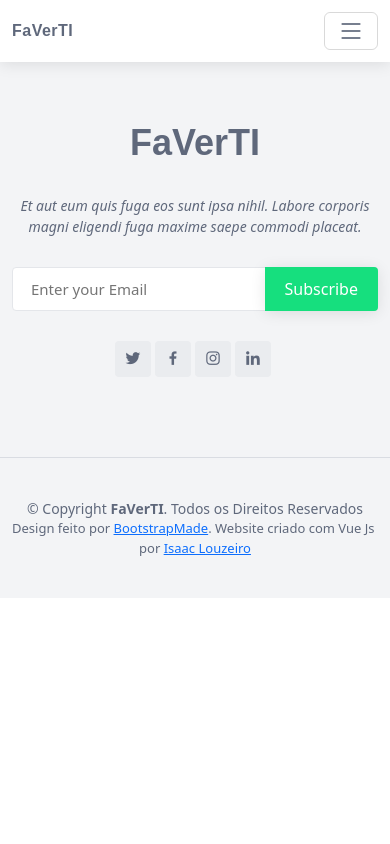
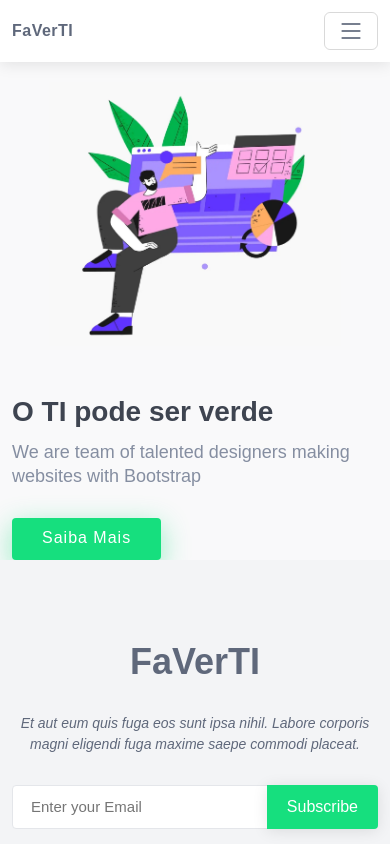
Before and after one commit to IsaacLouzeiro/faverti, a Vue app: page / in a window 390 px wide. Shown: the top 844 px of the page. Built offline with nearby package versions, Linux system fonts and the light colour scheme.

Commit message:
Criando component Hero (Conteudo do inicio do site)

```diff
--- a/index.html
+++ b/index.html
@@ -1,5 +1,5 @@
 <!DOCTYPE html>
-<html lang="en">
+<html lang="pt-BR">
   <head>
     <meta charset="UTF-8">
     <link rel="icon" href="/favicon.ico">
--- a/src/assets/main.css
+++ b/src/assets/main.css
@@ -0,0 +1,18 @@
+#app {
+  font-family: "Raleway", sans-serif;
+  color: #444444;
+}
+
+a,
+.green {
+  color: #14c871;
+  text-decoration: none;
+  transition: 0.4s;
+}
+
+@media (hover: hover) {
+  a:hover {
+    color: #206bfb;
+    text-decoration: none;
+  }
+}
--- /dev/null
+++ b/src/components/HeroSection.vue
@@ -0,0 +1,123 @@
+<template>
+    <!-- ======= Hero Section ======= -->
+    <section id="hero" class="d-flex align-items-center">
+        <div class="container">
+            <div class="row">
+                <div class="col-lg-6 pt-5 pt-lg-0 order-2 order-lg-1 d-flex flex-column justify-content-center">
+                <h1>O TI pode ser verde</h1>
+                <h2>We are team of talented designers making websites with Bootstrap</h2>
+                <div class="d-flex">
+                    <a href="#green-it" class="btn-get-started scrollto">Saiba Mais</a>
+                </div>
+                </div>
+                <div class="col-lg-6 order-1 order-lg-2 hero-img">
+                <img src="../assets/img/infoBoy.jpg" class="img-fluid animated" alt="">
+                </div>
+            </div>
+        </div>
+    </section><!-- End Hero -->
+</template>
+
+<style scoped>
+/*--------------------------------------------------------------
+# Hero Section
+--------------------------------------------------------------*/
+#hero {
+    width: 100%;
+    height: 80vh;
+    background-color: #f9f9fa;
+    padding-top: 82px;
+}
+
+#hero h1 {
+    margin: 0;
+    font-size: 48px;
+    font-weight: 700;
+    line-height: 56px;
+    color: #3e4450;
+}
+
+#hero h2 {
+    color: #858ea1;
+    margin: 10px 0 30px 0;
+    font-size: 24px;
+}
+
+#hero .btn-get-started {
+    font-family: "Raleway", sans-serif;
+    font-weight: 500;
+    font-size: 16px;
+    letter-spacing: 1px;
+    display: inline-block;
+    padding: 8px 30px 10px 30px;
+    border-radius: 4px;
+    transition: 0.5s;
+    color: #fff;
+    background: #16df7e;
+    box-shadow: 0 8px 28px rgba(22, 223, 126, 0.45);
+}
+
+#hero .btn-get-started:hover {
+    background: #206bfb;
+    box-shadow: 0 8px 28px rgba(32, 107, 251, 0.45);
+}
+
+#hero .animated {
+    animation: up-down 2s ease-in-out infinite alternate-reverse both;
+}
+
+@media (max-width: 991px) {
+    #hero {
+        height: 100vh;
+    }
+
+    #hero .animated {
+        animation: none;
+    }
+
+    #hero .hero-img {
+        text-align: center;
+    }
+
+    #hero .hero-img img {
+        width: 50%;
+    }
+}
+
+@media (max-width: 768px) {
+    #hero {
+        height: auto;
+    }
+
+    #hero h1 {
+        font-size: 28px;
+        line-height: 36px;
+    }
+
+    #hero h2 {
+        font-size: 18px;
+        line-height: 24px;
+        margin-bottom: 30px;
+    }
+
+    #hero .hero-img img {
+        width: 70%;
+    }
+}
+
+@media (max-width: 575px) {
+    #hero .hero-img img {
+        width: 80%;
+    }
+}
+
+@keyframes up-down {
+    0% {
+        transform: translateY(10px);
+    }
+
+    100% {
+        transform: translateY(-10px);
+    }
+}
+</style>
--- a/src/views/HomeView.vue
+++ b/src/views/HomeView.vue
@@ -1,9 +1,11 @@
 <script setup>
-
+  import HeroSection from '../components/HeroSection.vue';
 </script>
 
 <template>
+  <HeroSection />
+
   <main>
-    <h1>aaa</h1>
+    <!-- <h1>aaa</h1> -->
   </main>
 </template>
```
Also changed, not shown: src/assets/img/infoBoy.jpg (added).
